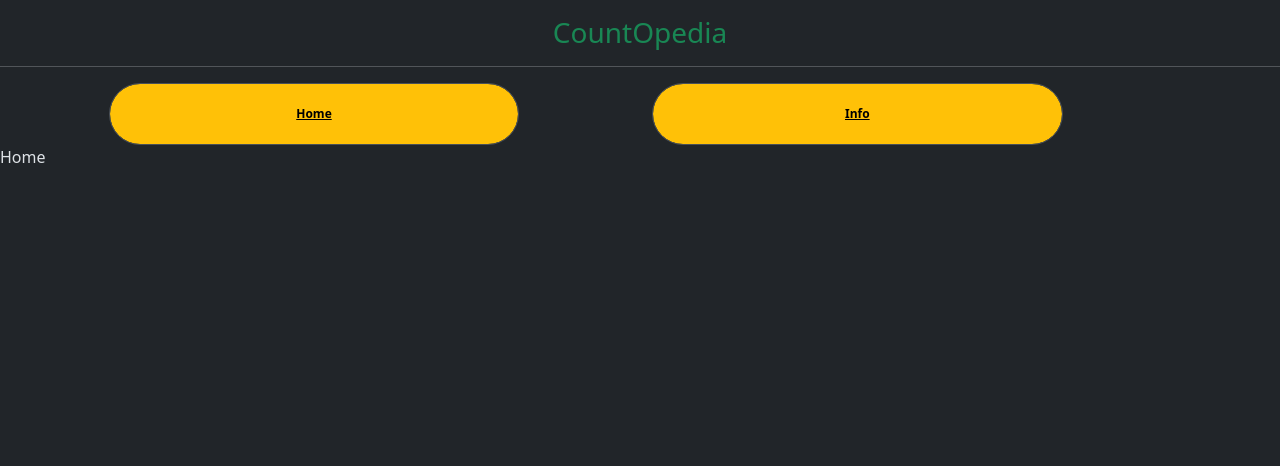
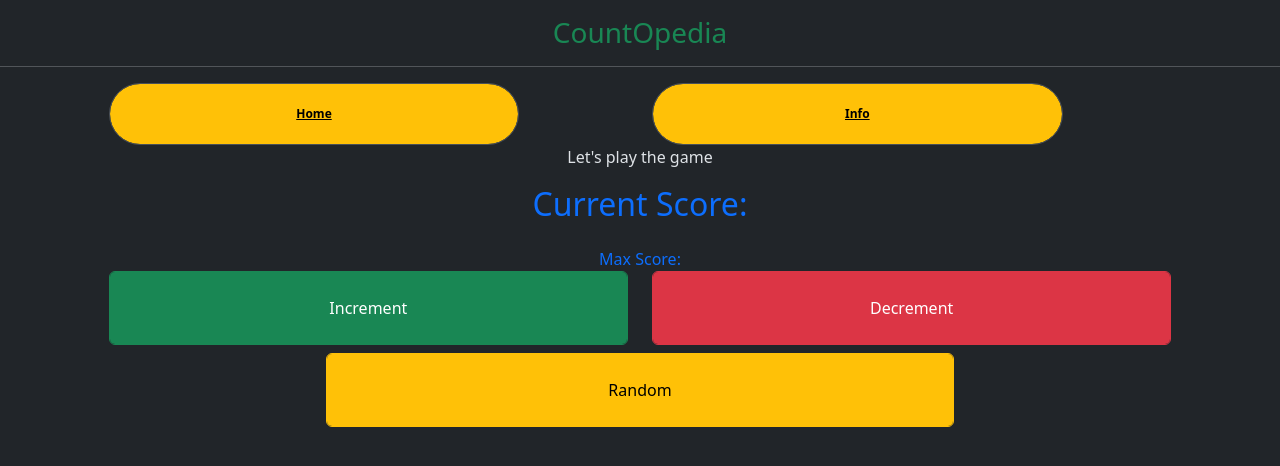
Before and after one commit to JLXP/vue-pinia-5, a Vue app: page / in a window 1280 px wide. Shown: the top 466 px of the page. Built offline with nearby package versions, Linux system fonts and the light colour scheme.

Commit message:
Ui form home Page

```diff
--- a/src/components/Home.vue
+++ b/src/components/Home.vue
@@ -1 +1,19 @@
-<template>Home</template>
+<template>
+  <div class="text-center">
+    <p>Let's play the game</p>
+    <h2 class="text-primary pb-3">Current Score:</h2>
+    <span class="text-primary pb-3">Max Score:</span>
+    <br />
+    <div class="row">
+      <div class="col-5 offset-1">
+        <button class="form-control btn btn-success p-4">Increment</button>
+      </div>
+      <div class="col-5">
+        <button class="form-control btn btn-danger p-4">Decrement</button>
+      </div>
+      <div class="col-6 offset-3 pt-2">
+        <button class="form-control btn btn-warning p-4">Random</button>
+      </div>
+    </div>
+  </div>
+</template>
```
